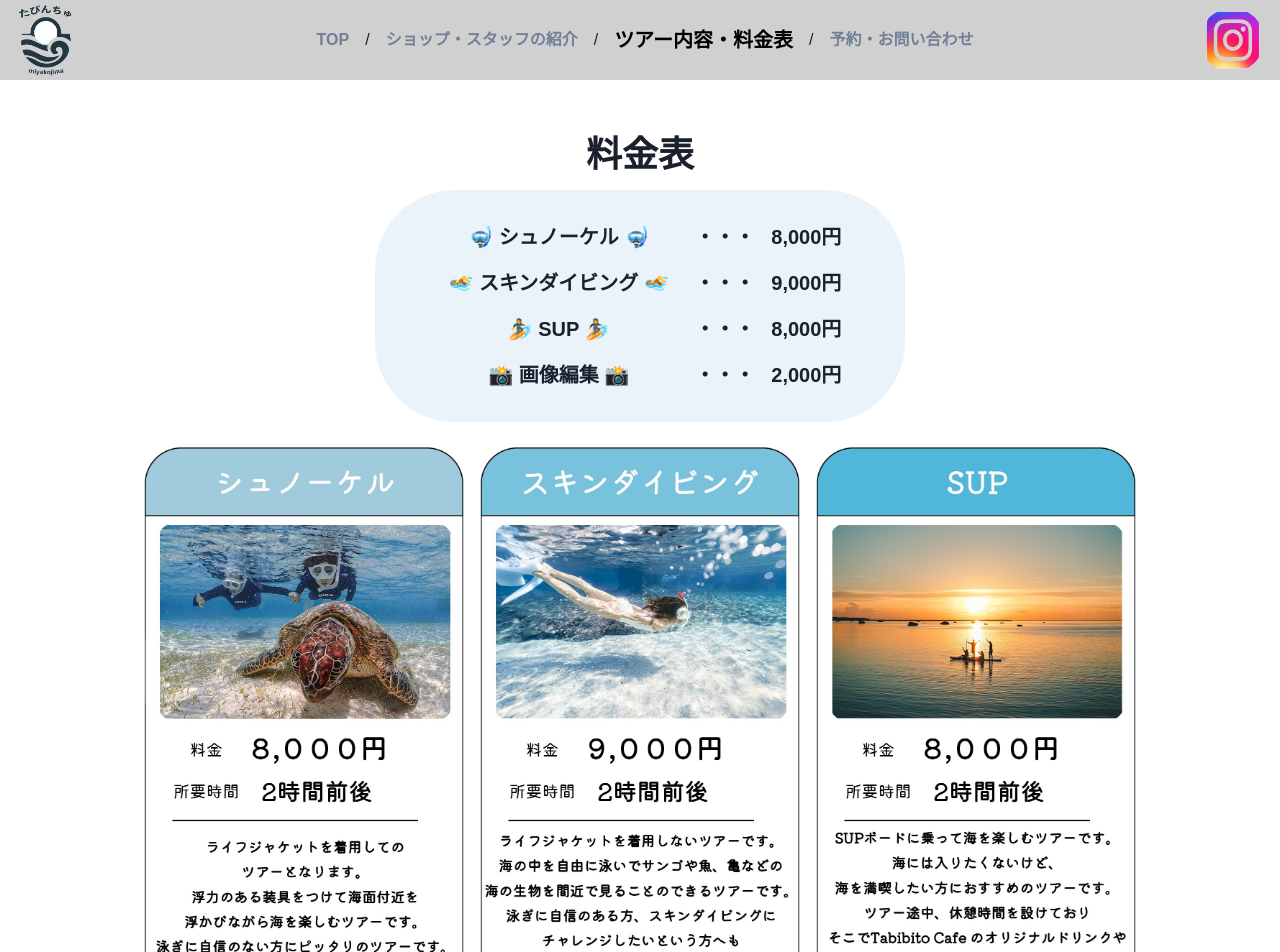
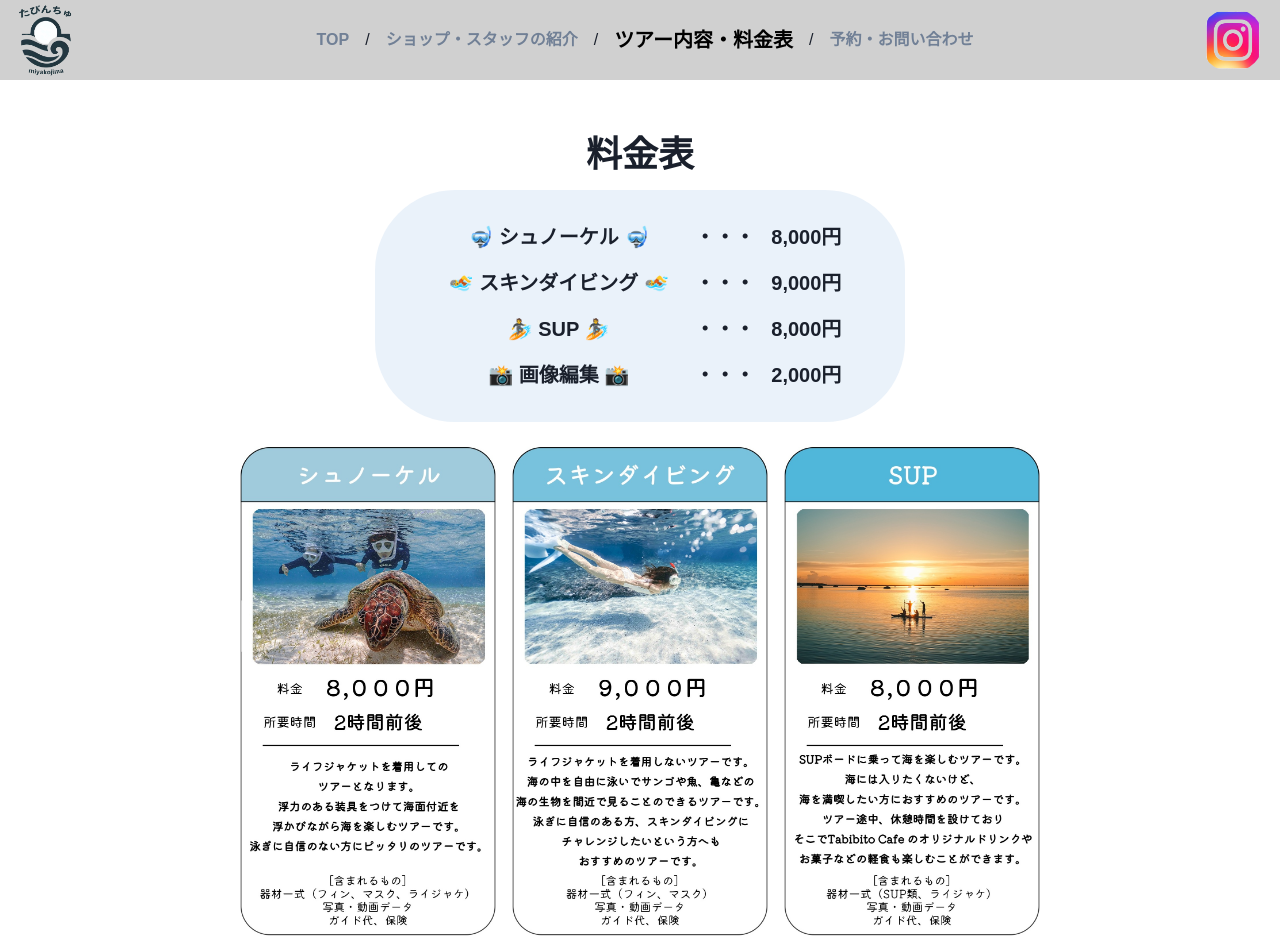
Before and after one commit to TakumiUemoto/tabinchu_miyakojima, a Next.js app: page /tour in a window 1280 px wide. Shown: the top 952 px of the page. Built offline with nearby package versions, Linux system fonts and the light colour scheme; a web font is replaced by a local one.

Commit message:
refactor: size

```diff
--- a/src/app/(pages)/tour/templates/priceList.tsx
+++ b/src/app/(pages)/tour/templates/priceList.tsx
@@ -100,17 +100,17 @@ export const PriceList: React.FC = () => {
         <Image
           src='tour/snorkel.jpg'
           alt='tour/snorkel'
-          maxW={{ base: '90%', sm: '280px', md: '30%', lg: '25%' }}
+          maxW={{ base: '50%', sm: '250px', md: '25%', lg: '20%' }}
         />
         <Image
           src='tour/skin_diving.jpg'
           alt='tour/skin_diving'
-          maxW={{ base: '90%', sm: '280px', md: '30%', lg: '25%' }}
+          maxW={{ base: '50%', sm: '250px', md: '25%', lg: '20%' }}
         />
         <Image
           src='tour/sup.jpg'
           alt='tour/sup'
-          maxW={{ base: '90%', sm: '280px', md: '30%', lg: '25%' }}
+          maxW={{ base: '50%', sm: '250px', md: '25%', lg: '20%' }}
         />
       </Flex>
     </VStack>
```
